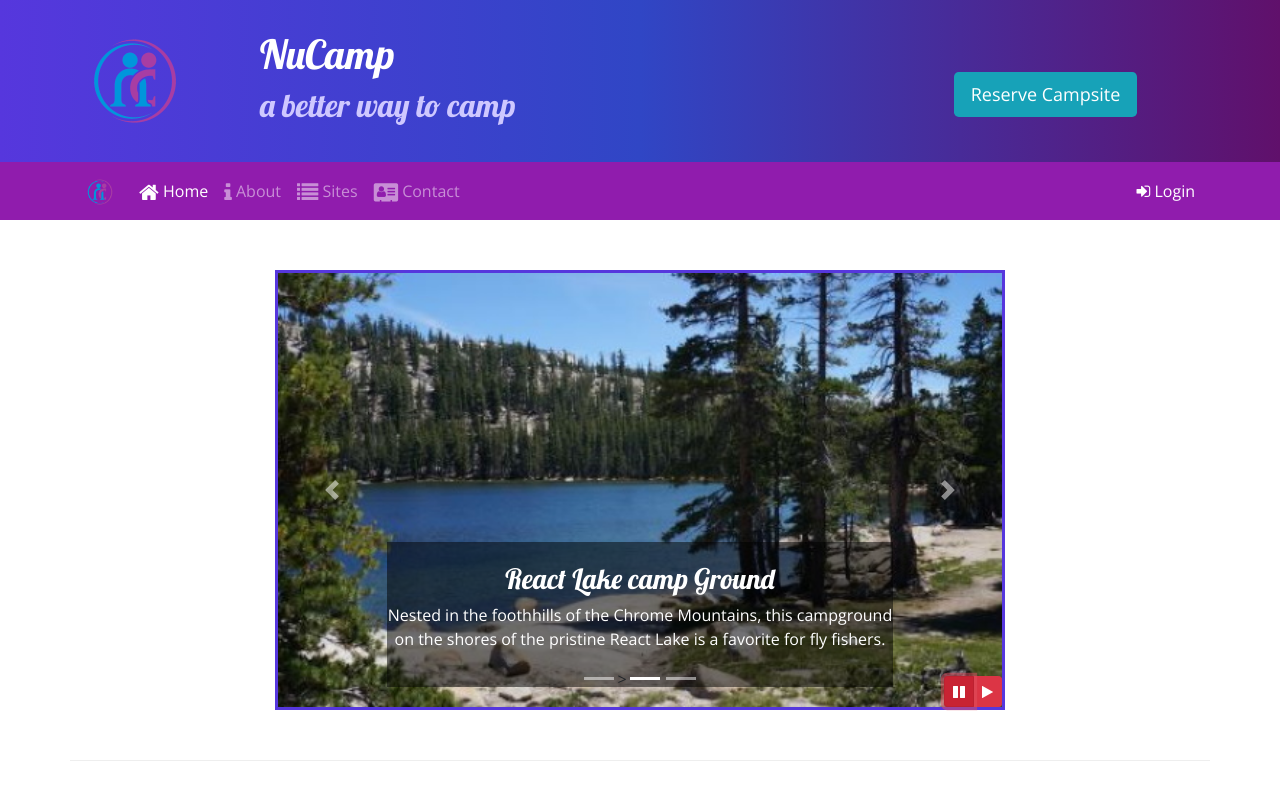
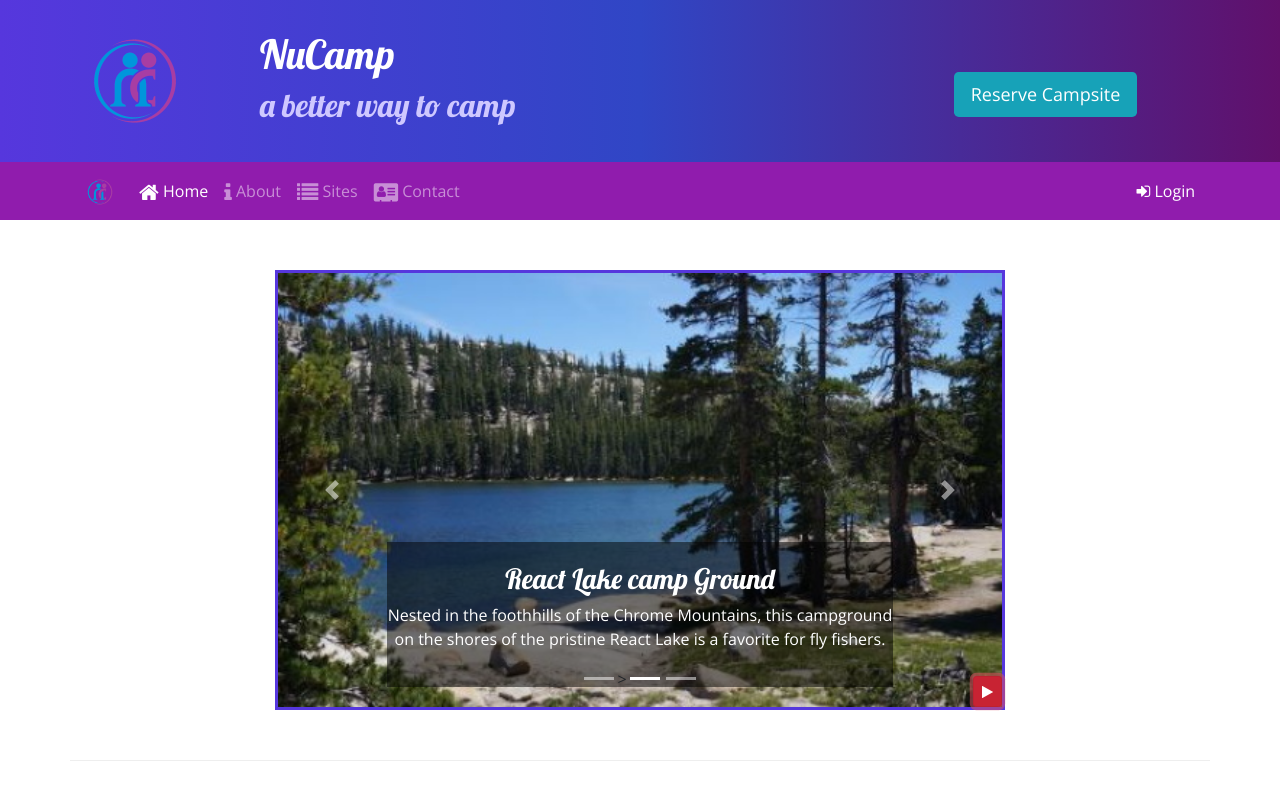
Before and after one commit to lucky-abhulimen/Bootstrap-project, a website: page index.html in a window 1280 px wide. Both pictures are taken after a click on the button 959 px from the left and 691 px from the top of the page. Shown: the top 800 px of the page. Drawn offline with nearby package versions, Linux system fonts and the light colour scheme.

Commit message:
bootstrap and jquery part2

```diff
--- a/index.html
+++ b/index.html
@@ -192,18 +192,11 @@
                         <span class="sr-only">Next</span>
                     </a>
                     <!-- corousel control next end -->
-                    <div class="btn-group" id="carouselButton">
-                        <button class="btn btn-danger btn-sm" id="carouselPause">
+
+                        <button class="btn btn-danger btn-sm" id="carouselButton">   <!-- play button -->
                             <i class="fa fa-pause"></i>
                         </button>
-                        <button class="btn btn-danger btn-sm" id="carouselPlay">
-                            <i class="fa fa-play"></i>
-                        </button>
-                    </div>
-
                 </div>
-
-
             </div>
         </div> <!-- carousel end  -->
 
@@ -303,15 +296,20 @@
 
 
 
-
+                   <!-- jquery script for the play button -->
     <script>
         $(function() {
             $(".carousel").carousel( { interval: 2000 } );
-            $("#carouselPause").click(function(){
-                $(".carousel").carousel("pause");
-            });
-            $("#carouselPlay").click(function(){
-                $(".carousel").carousel("cycle");
+            $("#carouselButton").click(function(){
+                if ($("#carouselButton").children("i").hasClass("fa-pause")) {
+                    $(".carousel").carousel("pause");
+                    $("#carouselButton").children("i").removeClass("fa-pause");
+                    $("#carouselButton").children("i").addClass("fa-play");
+                } else {
+                    $(".carousel").carousel("cycle");
+                    $("#carouselButton").children("i").removeClass("fa-play");
+                    $("#carouselButton").children("i").addClass("fa-pause");
+                }
             });
         });
     </script>
```
